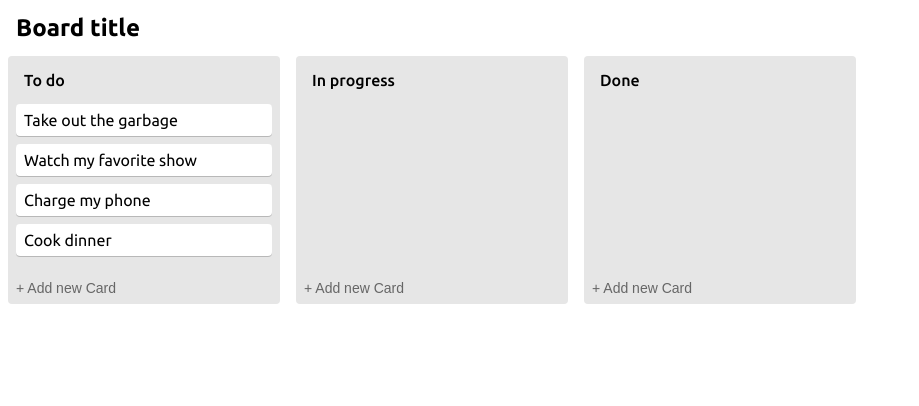
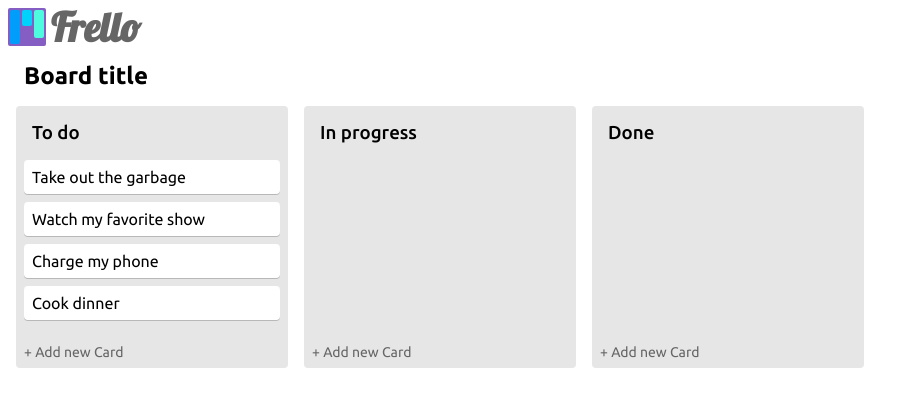
Before and after one commit to pablovegau/copyTrello, a React app: page / in a window 1280 px wide. Shown: the whole page, without its empty margins (0-919 px from the left). Built offline with nearby package versions, Linux system fonts and the light colour scheme.

Commit message:
Fix globalStyles

```diff
--- a/package.json
+++ b/package.json
@@ -101,7 +101,6 @@
   },
   "dependencies": {
     "react": "^16.8.6",
-    "react-dom": "^16.8.6",
-    "reset-css": "^4.0.1"
+    "react-dom": "^16.8.6"
   }
 }
--- a/src/components/app.js
+++ b/src/components/app.js
@@ -1,11 +1,15 @@
-import React from 'react';
+import React, { Fragment } from 'react';
+import { GlobalStyle } from '../styles/GlobalStyle';
 import CopyTrello from './copyTrello';
+import Logo from './logo';
 
 const App = () => {
   return (
-    <div>
+    <Fragment>
+      <GlobalStyle />
+      <Logo />
       <CopyTrello />
-    </div>
+    </Fragment>
   );
 };
 
--- /dev/null
+++ b/src/components/logo/index.js
@@ -0,0 +1,21 @@
+import React from 'react';
+import PropTypes from 'prop-types';
+
+import { LogoWrapper, Square, MiniSquareOne, MiniSquareTwo, MiniSquareThree, Text } from './styles';
+
+const Logo = () => {
+  return (
+    <LogoWrapper>
+      <Square>
+        <MiniSquareOne />
+        <MiniSquareTwo />
+        <MiniSquareThree />
+      </Square>
+      <Text>Frello</Text>
+    </LogoWrapper>
+  );
+};
+
+Logo.propTypes = {};
+
+export default Logo;
--- /dev/null
+++ b/src/components/logo/styles.js
@@ -0,0 +1,64 @@
+import styled from 'styled-components';
+import { rem } from 'polished';
+
+import { appColors, fantasy, appFontSizes, appGrayColors } from '../../theme';
+
+const size = 38;
+
+const logoBorderRadius = rem('2px');
+const logoSquareMargin = rem('2px');
+
+const squareWidth = rem(`${size}px`);
+const squareHeight = squareWidth;
+
+const miniSquareWidth = rem('10px');
+const miniSquareOneHeight = rem('34px');
+const miniSquareTwoHeight = rem('16px');
+const miniSquareThreeHeight = rem('28px');
+
+const textMarginLeft = rem('5px');
+
+export const LogoWrapper = styled.div`
+  display: flex;
+  align-items: center;
+`;
+
+export const Square = styled.div`
+  display: flex;
+  width: ${squareWidth};
+  height: ${squareHeight};
+  background-color: ${appColors.primary};
+  border-radius: ${logoBorderRadius};
+`;
+
+export const MiniSquare = styled.div`
+  border-radius: ${logoBorderRadius};
+  margin-right: ${logoSquareMargin};
+  margin-top: ${logoSquareMargin};
+  width: ${miniSquareWidth};
+`;
+
+export const MiniSquareOne = styled(MiniSquare)`
+  margin-left: ${logoSquareMargin};
+  height: ${miniSquareOneHeight};
+  background-color: ${appColors.secondary};
+`;
+
+export const MiniSquareTwo = styled(MiniSquare)`
+  background-color: ${appColors.tertiary};
+  height: ${miniSquareTwoHeight};
+`;
+
+export const MiniSquareThree = styled(MiniSquare)`
+  background-color: ${appColors.quaternary};
+  height: ${miniSquareThreeHeight};
+`;
+
+export const Text = styled.h1`
+  margin-left: ${textMarginLeft};
+  color: ${appGrayColors.black60};
+  font-family: ${fantasy};
+  font-size: ${appFontSizes.exa};
+  line-height: 0;
+  cursor: default;
+`;
--- a/src/index.html
+++ b/src/index.html
@@ -8,6 +8,7 @@
       href="https://fonts.googleapis.com/css?family=Ubuntu:400,400i,500,500i,700,700i&display=swap"
       rel="stylesheet"
     />
+    <link href="https://fonts.googleapis.com/css?family=Lobster&display=swap" rel="stylesheet">
     <title>copyTrello</title>
   </head>
 
--- a/src/index.js
+++ b/src/index.js
@@ -1,6 +1,5 @@
 import React from 'react';
 import ReactDOM from 'react-dom';
 import App from './components/app';
-import 'reset-css';
 
 ReactDOM.render(<App />, document.getElementById('root'));
--- /dev/null
+++ b/src/styles/GlobalStyle.js
@@ -0,0 +1,30 @@
+import { createGlobalStyle } from 'styled-components';
+
+import { sansSerif } from '../theme';
+
+export const GlobalStyle = createGlobalStyle`
+html {
+  box-sizing: border-box;
+  font-family: ${sansSerif};
+}
+
+*, *::before, *::after {
+  box-sizing: inherit;
+}
+
+ul, li, h1, h2, h3, p, button {
+  margin: 0;
+}
+
+ul {
+  list-style: none;
+  padding-inline-start: 0;
+}
+
+button {
+  background: transparent;
+  border: 0;
+  outline: 0;
+  font-family: ${sansSerif};
+}
+`;
--- a/src/theme/colors.js
+++ b/src/theme/colors.js
@@ -16,11 +16,12 @@ export const appGrayColors = {
   white: lighten(1, black),
 };
 
-// https://mycolor.space/?hex=%2332B3FF&sub=1
+// https://mycolor.space/?hex=%23845EC2&sub=1
 
-const primary = '#32B3FF';
-const secondary = '#37EFB9';
-const accent = '#F9F871';
+const primary = '#845ec2';
+const secondary = '#009efa';
+const tertiary = '#00d2fc';
+const quaternary = '#4ffbdf';
 
 export const appColors = {
   primary: primary,
@@ -29,13 +30,12 @@ export const appColors = {
   secondary: secondary,
   darkSecondary: darken(0.2, secondary),
   lightSecondary: lighten(0.2, secondary),
-  accent: accent,
-  darkAccent: darken(0.2, accent),
-  lightAccent: lighten(0.2, accent),
+  tertiary: tertiary,
+  darkTertiary: darken(0.2, tertiary),
+  lightTertiary: lighten(0.2, tertiary),
+  quaternary: quaternary,
+  darkQuaternary: darken(0.2, quaternary),
+  lightQuaternary: lighten(0.2, quaternary),
   primaryText: appGrayColors.black90,
   secondaryText: appGrayColors.black50,
 };
-
-export const appSemiTransparentColors = {
-  veil: 'rgba(255, 193, 7, .3)',
-};
--- a/src/theme/fontSizes.js
+++ b/src/theme/fontSizes.js
@@ -1,5 +1,5 @@
 export const appFontSizes = {
-  exa: '2.5em',
+  exa: '2.5em', // 40px
   peta: '1.875em', // 30px
   tera: '1.5em', // 24px
   giga: '1.375em', // 22px
--- a/src/theme/fonts.js
+++ b/src/theme/fonts.js
@@ -1 +1,2 @@
 export const sansSerif = 'Ubuntu, sans-serif';
+export const fantasy = 'Lobster, cursive';
--- a/src/theme/index.js
+++ b/src/theme/index.js
@@ -1,14 +1,14 @@
-import { appColors, appGrayColors, appSemiTransparentColors } from './colors';
+import { appColors, appGrayColors } from './colors';
 import { appFontSizes } from './fontSizes';
-import { sansSerif } from './fonts';
+import { sansSerif, fantasy } from './fonts';
 import { appMargin, appPadding, centerWithMargin, centerWithTransform, verticalCenterWithTransform } from './generics';
 
 export {
   appColors,
   appGrayColors,
-  appSemiTransparentColors,
   appFontSizes,
   sansSerif,
+  fantasy,
   appMargin,
   appPadding,
   centerWithMargin,
```
Also changed, not shown: stories/buttons.stories.js (+6 -1 lines), stories/logo.stories.js (added, +11 -0 lines), 1 other file.
